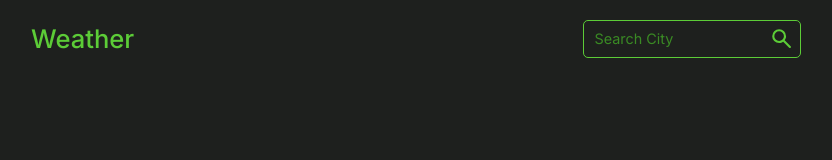
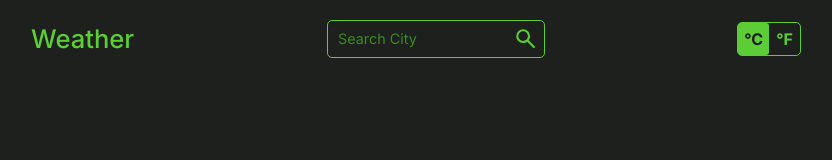
Before and after one commit to naomi-ho/weather-app, a website built with webpack: page src/template.html in a window 1280 px wide. Shown: the whole page, without its empty margins (224-1056 px from the left). Built offline with nearby package versions, Linux system fonts and the light colour scheme.

Commit message:
Add temperature unit toggle button

```diff
--- a/src/style.css
+++ b/src/style.css
@@ -228,7 +228,7 @@ button:hover {
   width: auto;
 }
 
-/* Responsive Adjustments */
+/* responsive adjustments */
 @media (max-width: 768px) {
   header {
     flex-direction: column;
@@ -250,3 +250,59 @@ button:hover {
     grid-template-columns: repeat(auto-fit, minmax(100px, 1fr));
   }
 }
+
+.toggleContainer {
+  position: relative;
+  display: grid;
+  grid-template-columns: repeat(2, 1fr);
+  width: fit-content;
+  border: 1px solid var(--green);
+  border-radius: var(--radius);
+  background: #1e201e;
+  font-weight: bold;
+  color: #1e201e;
+  cursor: pointer;
+}
+.toggleContainer::before {
+  content: "";
+  position: absolute;
+  width: 50%;
+  height: 100%;
+  left: 0%;
+  border-radius: 3px;
+  background: var(--green);
+  transition: all 0.3s;
+}
+.toggleCheckbox:checked + .toggleContainer::before {
+  left: 50%;
+}
+.toggleContainer div {
+  padding: 6px;
+  text-align: center;
+  z-index: 1;
+}
+.toggleCheckbox {
+  display: none;
+}
+.toggleCheckbox:checked + .toggleContainer div:first-child {
+  color: var(--green);
+  transition: color 0.3s;
+}
+.toggleCheckbox:checked + .toggleContainer div:last-child {
+  color: #1e201e;
+  transition: color 0.3s;
+}
+.toggleCheckbox + .toggleContainer div:first-child {
+  color: #1e201e;
+  transition: color 0.3s;
+}
+.toggleCheckbox + .toggleContainer div:last-child {
+  color: var(--green);
+  transition: color 0.3s;
+}
+
+.prevent-select {
+  -webkit-user-select: none; /* Safari */
+  -ms-user-select: none; /* IE 10 and IE 11 */
+  user-select: none; /* Standard syntax */
+}
--- a/src/template.html
+++ b/src/template.html
@@ -38,6 +38,11 @@
           </svg>
         </button>
       </form>
+      <input type="checkbox" id="toggle" class="toggleCheckbox" />
+      <label for="toggle" class="toggleContainer">
+        <div class="prevent-select">°C</div>
+        <div class="prevent-select">°F</div>
+      </label>
     </header>
     <div id="content"></div>
     <script src="../src/modules/index.js" type="module"></script>
```
